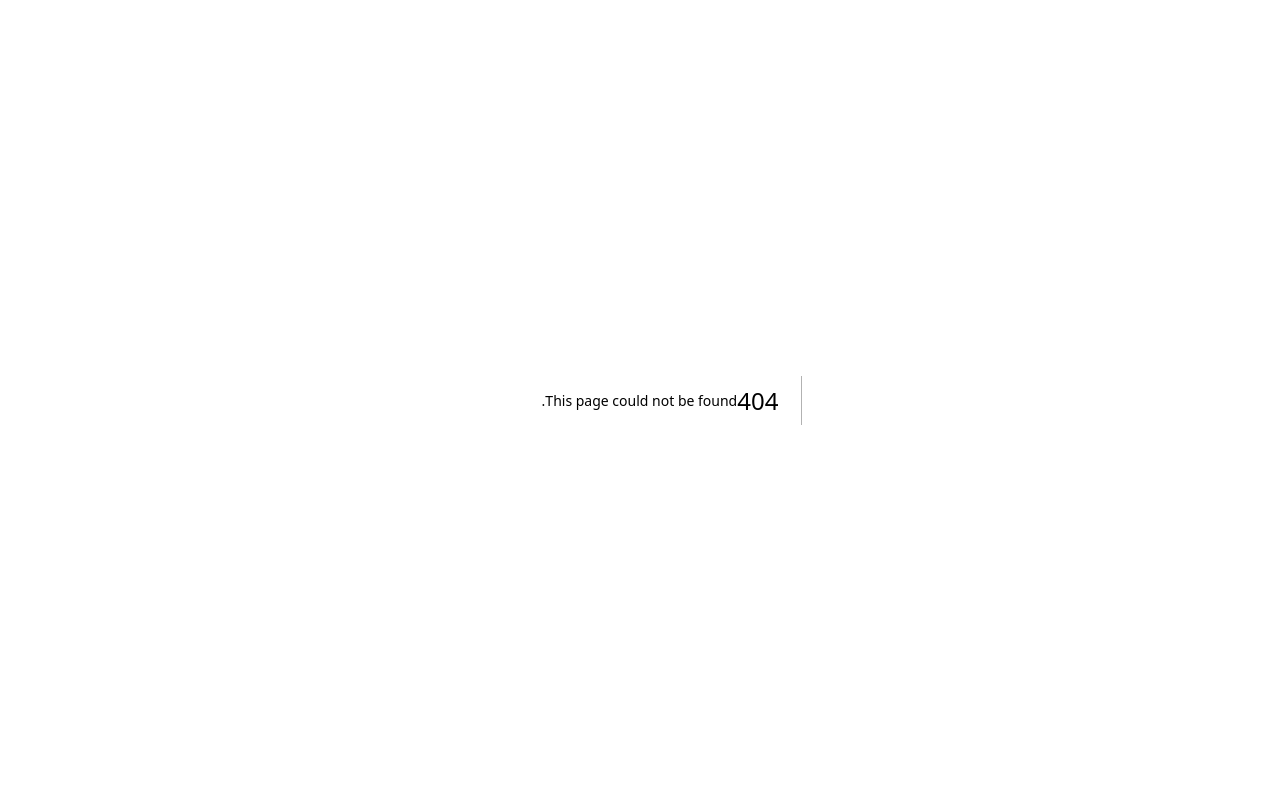
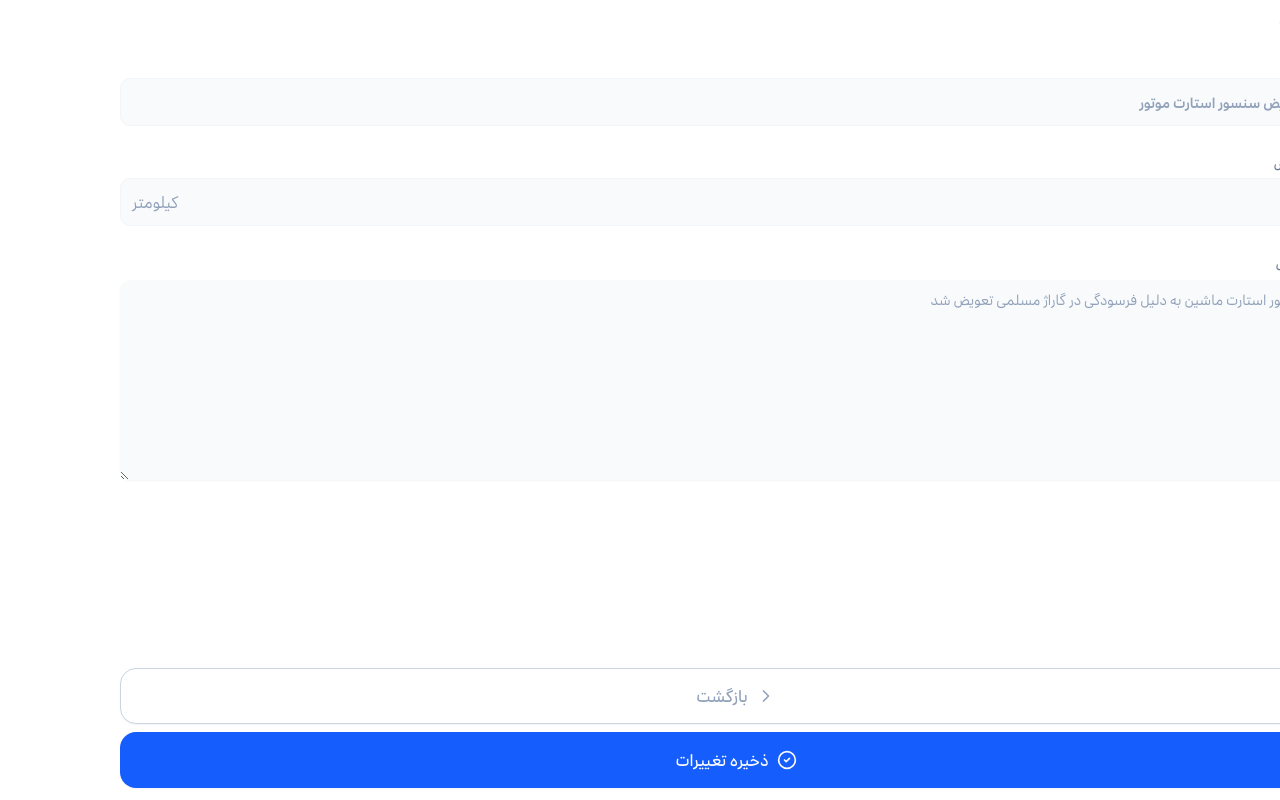
Before and after one commit to Re9iNee/myca, a Next.js app: page /history/edit/1 in a window 1280 px wide. Before the commit this address had no page. Built offline with nearby package versions, Linux system fonts and the light colour scheme.

Commit message:
edit service detail page

```diff
--- a/src/app/history/[id]/page.tsx
+++ b/src/app/history/[id]/page.tsx
@@ -3,16 +3,10 @@ import { Button } from "@/components/ui/button";
 import { dateToShamsi, mileageToFarsi } from "@/lib/utils";
 import { ChevronRight, PencilLine } from "lucide-react";
 import Link from "next/link";
+import { serviceDetail } from "../mock";
 
 type Props = {
   params: { id: string };
-};
-const serviceDetail = {
-  id: "1",
-  title: "تعویض سنسور استارت موتور",
-  date: new Date(),
-  mileage: 153120,
-  description: "سنسور استارت ماشین به دلیل فرسودگی در گاراژ مسلمی تعویض شد",
 };
 
 async function ServiceDetailsPage({ params }: Props) {
@@ -29,7 +23,7 @@ async function ServiceDetailsPage({ params }: Props) {
             بازگشت
           </Link>
           <Link
-            href={`/edit/${serviceDetail.id}`}
+            href={`edit/${serviceDetail.id}`}
             className="inline-flex items-center gap-2"
           >
             ویرایش
--- /dev/null
+++ b/src/app/history/edit/[id]/page.tsx
@@ -0,0 +1,73 @@
+import MileageInput from "@/components/MileageInput";
+import { Button } from "@/components/ui/button";
+import { Input } from "@/components/ui/input";
+import { Label } from "@/components/ui/label";
+import { Textarea } from "@/components/ui/textarea";
+import { ChevronRight, CircleCheck } from "lucide-react";
+import Link from "next/link";
+
+type Props = {
+  params: { id: string };
+};
+
+async function ServiceHistoryEditPage({ params }: Props) {
+  const id = (await params).id;
+  console.log(id);
+
+  return (
+    <form className="flex h-full w-full flex-col justify-between px-6">
+      {/* navigation header */}
+      <div>
+        <header className="flex items-center justify-between py-2.5 text-sm font-medium text-slate-500">
+          <Link
+            href={`/history/${id}`}
+            className="inline-flex items-center gap-2"
+          >
+            <ChevronRight className="mt-0.5 h-5 w-5 stroke-2" />
+            بازگشت
+          </Link>
+        </header>
+
+        <div className="space-y-2 py-4">
+          <Label htmlFor="title">عنوان سرویس </Label>
+          <Input
+            type="text"
+            placeholder="مثال: تعویض سنسور استارت موتور"
+            className="h-12 rounded-lg px-3 py-3.5 text-sm font-semibold text-slate-700"
+          />
+        </div>
+
+        <div className="space-y-2 py-4">
+          <Label htmlFor="mileage">کیلومتر سرویس</Label>
+          <MileageInput id="mileage" />
+        </div>
+
+        <div className="space-y-2.5 py-4">
+          <Label htmlFor="details">جزئیات سرویس</Label>
+          <Textarea
+            className="h-[200px] p-2.5 text-sm font-medium text-slate-800"
+            placeholder="مثال: سنسور استارت ماشین به دلیل فرسودگی در گاراژ مسلمی تعویض شد"
+          />
+        </div>
+      </div>
+
+      <div className="flex flex-col space-y-2 py-3">
+        <Button
+          variant={"outline"}
+          className="h-14 rounded-2xl border border-slate-300 bg-white px-2.5 py-4 text-base font-medium text-slate-400"
+          asChild
+        >
+          <Link href={`/history/${id}`}>
+            <ChevronRight /> بازگشت
+          </Link>
+        </Button>
+        <Button className="h-14 rounded-2xl bg-blue-600 px-2.5 py-4 text-base font-medium text-slate-50">
+          <CircleCheck />
+          ذخیره تغییرات
+        </Button>
+      </div>
+    </form>
+  );
+}
+
+export default ServiceHistoryEditPage;
--- /dev/null
+++ b/src/app/history/mock.ts
@@ -0,0 +1,7 @@
+export const serviceDetail = {
+  id: "1",
+  title: "تعویض سنسور استارت موتور",
+  date: new Date(),
+  mileage: 153120,
+  description: "سنسور استارت ماشین به دلیل فرسودگی در گاراژ مسلمی تعویض شد",
+};
--- a/src/app/history/page.tsx
+++ b/src/app/history/page.tsx
@@ -31,8 +31,10 @@ export default function CarHistoryPage() {
     <main className="flex h-full w-full flex-col px-6">
       {/* navigation header */}
       <header className="flex items-center gap-2 py-2.5 text-sm font-medium text-slate-500">
-        <ChevronRight className="mt-0.5 h-5 w-5 stroke-2" />
-        بازگشت
+        <Link href={"/"} className="flex items-center gap-2">
+          <ChevronRight className="mt-0.5 h-5 w-5 stroke-2" />
+          بازگشت
+        </Link>
       </header>
 
       <h1 className="flex gap-3 py-2.5 text-lg font-bold text-slate-700">
--- a/src/app/new-service/page.tsx
+++ b/src/app/new-service/page.tsx
@@ -6,6 +6,8 @@ import { Button } from "@/components/ui/button";
 import { Input } from "@/components/ui/input";
 import { Label } from "@/components/ui/label";
 import { Textarea } from "@/components/ui/textarea";
+import { ChevronRight } from "lucide-react";
+import Link from "next/link";
 import { useState } from "react";
 
 export type serviceType = "normal" | "interval";
@@ -15,6 +17,10 @@ function NewServicePage() {
 
   return (
     <div className="flex h-full flex-col p-4">
+      <Link href={"../"} className="flex items-center gap-2">
+        <ChevronRight className="mt-0.5 h-5 w-5 stroke-2" />
+        بازگشت
+      </Link>
       <div className="grow">
         <div className="space-y-1.5 pt-2 pb-3">
           <h3 className="text-base font-bold text-slate-800">سرویس جدید</h3>
--- a/src/components/Mileage.tsx
+++ b/src/components/Mileage.tsx
@@ -1,7 +1,7 @@
-import React from "react";
-import { Button } from "./ui/button";
+import Link from "next/link";
 import { CiCirclePlus } from "react-icons/ci";
 import { HiOutlineWrench } from "react-icons/hi2";
+import { Button } from "./ui/button";
 
 export default function Mileage() {
   return (
@@ -19,9 +19,14 @@ export default function Mileage() {
         >
           <CiCirclePlus className="mt-0.5" /> آپدیت کیلومتر
         </Button>
-        <Button className="flex gap-2 rounded-full border-[1.5px] border-blue-100 bg-gradient-to-l from-blue-500 to-blue-600 p-4 text-sm font-semibold text-white">
-          <HiOutlineWrench className="mt-0.5" />
-          سرویس جدید
+        <Button
+          className="flex gap-2 rounded-full border-[1.5px] border-blue-100 bg-gradient-to-l from-blue-500 to-blue-600 p-4 text-sm font-semibold text-white"
+          asChild
+        >
+          <Link href={"/new-service"}>
+            <HiOutlineWrench className="mt-0.5" />
+            سرویس جدید
+          </Link>
         </Button>
       </div>
     </section>
```
